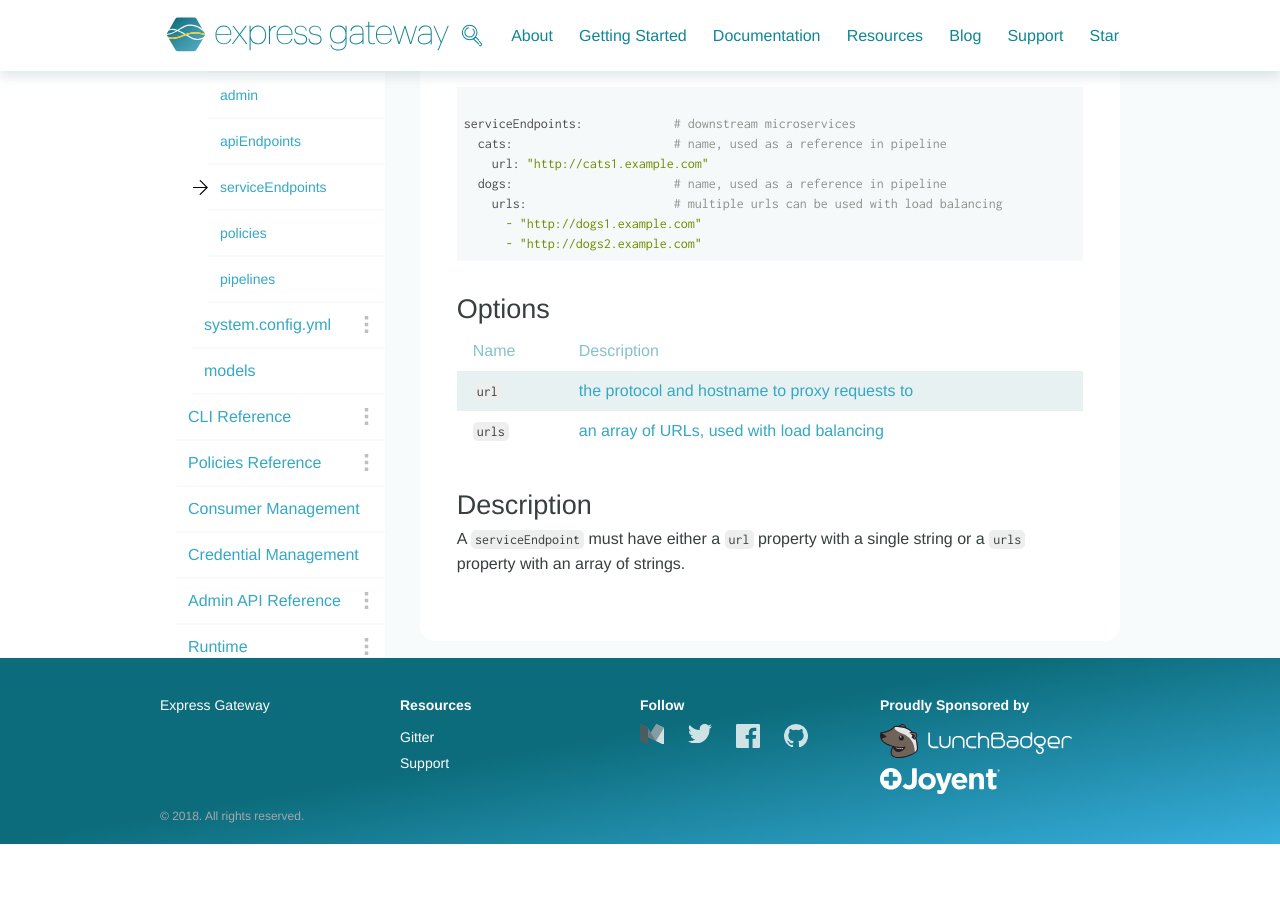
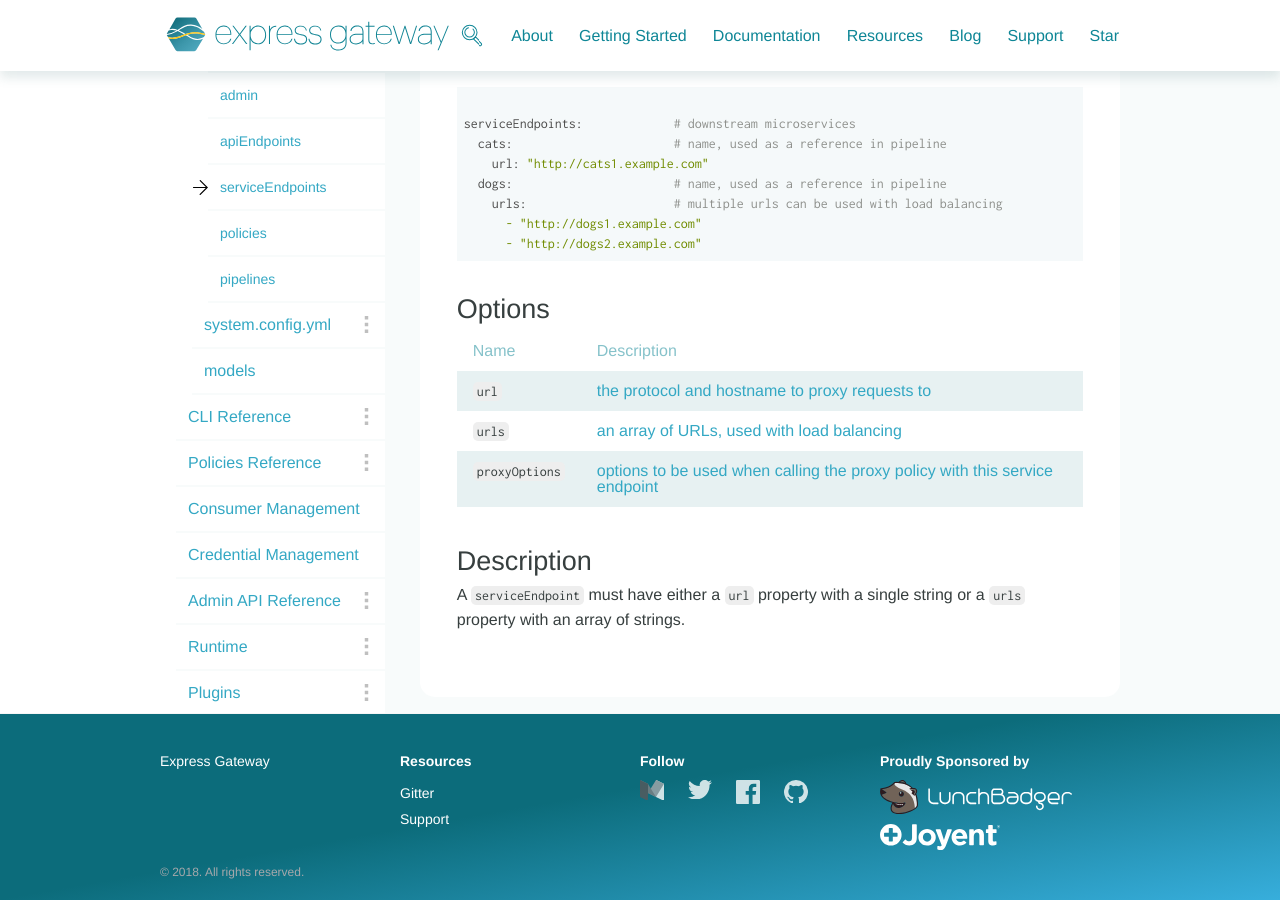
Before and after one commit to ExpressGateway/express-gateway.io, a Jekyll site: the page built from docs/configuration/gateway.config.yml/serviceEndpoints.md, in a window 1280 px wide and 900 px high, scrolled down 360 px. Built offline with Jekyll 4.4.1, drawn with Linux system fonts in a browser that asks for light colours; nearby versions of some CDN libraries; some web fonts are replaced; comment, search, counter and statistics services are not loaded; before the commit the page ends 1204 px from its top, so only the background shows below that.

Commit message:
Mention the proxyOptions parameter in the serviceEndpoint section

```diff
--- a/docs/configuration/gateway.config.yml/serviceEndpoints.md
+++ b/docs/configuration/gateway.config.yml/serviceEndpoints.md
@@ -24,11 +24,14 @@
 
 ### Options
 
-| Name    | Description                                    |
-|---      |---                                             |
-| `url`   | the protocol and hostname to proxy requests to |
-| `urls`  | an array of URLs, used with load balancing     |
+| Name           | Description                                                                                 |
+|----------------|---------------------------------------------------------------------------------------------|
+| `url`          | the protocol and hostname to proxy requests to                                              |
+| `urls`         | an array of URLs, used with load balancing                                                  |
+| `proxyOptions` | options to be used when calling the [proxy policy](proxy_policy) with this service endpoint |
 
 ### Description
 
 A `serviceEndpoint` must have either a `url` property with a single string or a `urls` property with an array of strings.
+
+[proxy_policy]: {{ site.baseurl }}{% link docs/policies/proxy.md %}
```
